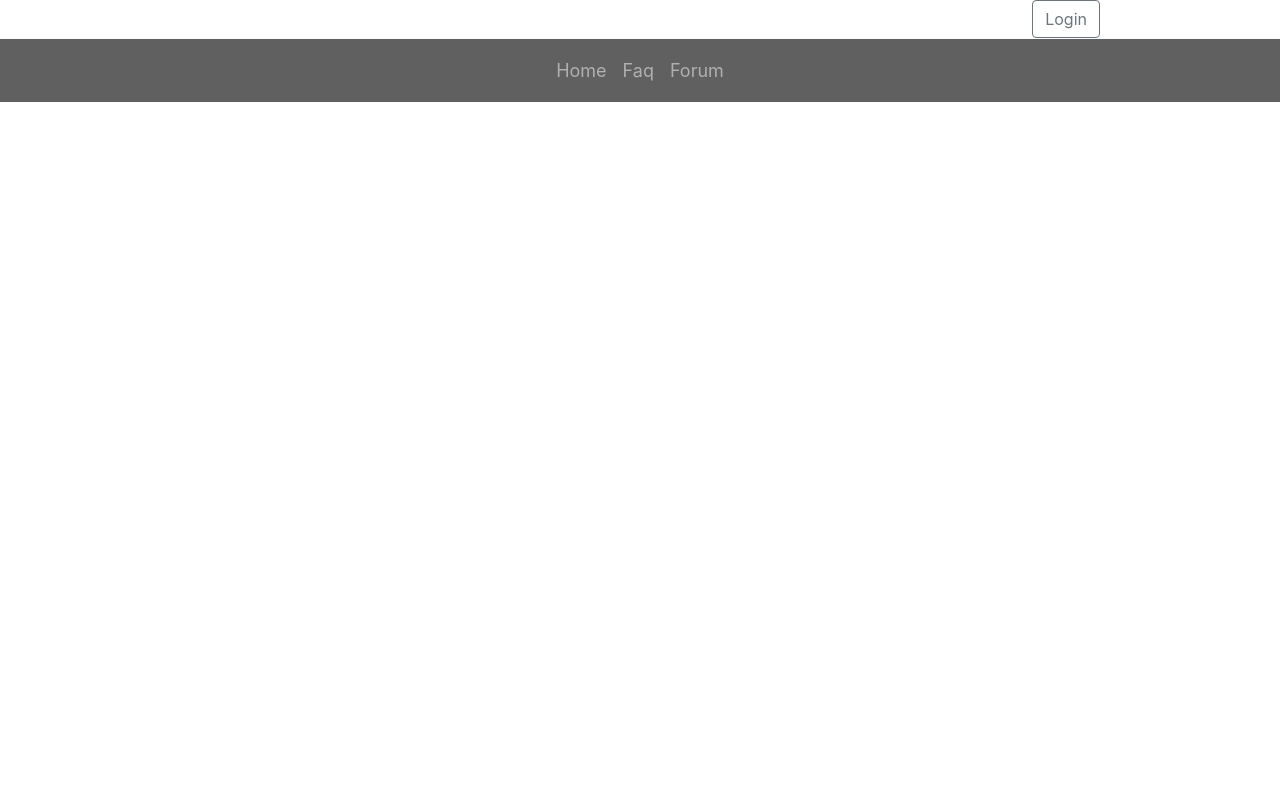
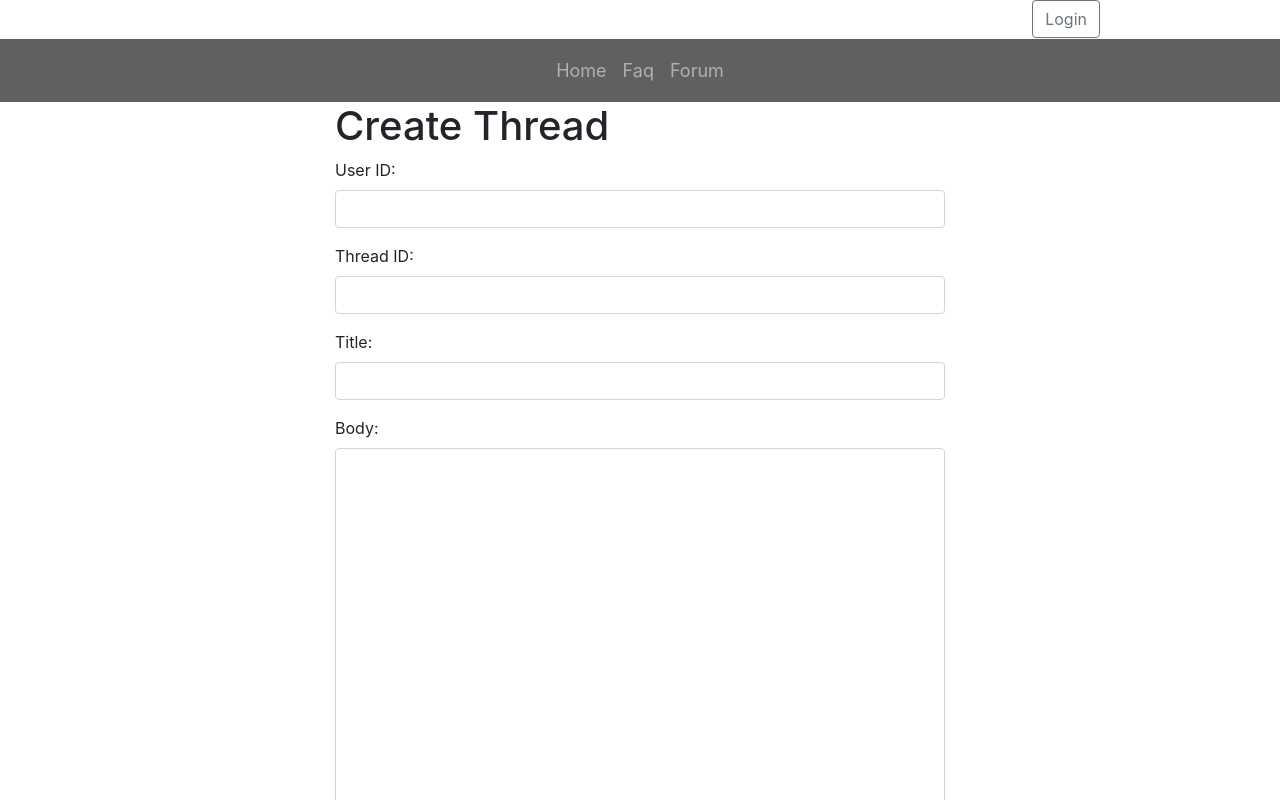
Before and after one commit to cmsalser/Information-Hub, an Angular app in the folder src/main/resources/front-end/: page /thread-add in a window 1280 px wide. Before the commit this address led to /. Shown: the top 800 px of the page. Built offline with nearby package versions, Linux system fonts and the light colour scheme.

Commit message:
Add Thread-Add component and Route

```diff
--- a/src/main/resources/front-end/src/app/app-routing.module.ts
+++ b/src/main/resources/front-end/src/app/app-routing.module.ts
@@ -9,12 +9,14 @@ import { ForumComponent } from './forum/forum.component';
 import { ThreadComponent } from './forum/thread/thread.component';
 import { ThreadEditComponent } from './forum/thread-edit/thread-edit.component';
 import { PostEditComponent } from './forum/post-edit/post-edit.component';
+import { ThreadAddComponent } from './forum/thread-add/thread-add.component';
 
 const routes: Routes = [
   { path: '', pathMatch: 'full', redirectTo: 'home'},
   { path: 'forum', component: ForumComponent },
   { path: 'thread/:id', component: ThreadComponent },
   { path: 'thread/edit/:id', component: ThreadEditComponent },
+  { path: 'thread-add', component: ThreadAddComponent },
   { path: 'post/edit/:id', component: PostEditComponent },
   { path: 'user', component: UserComponent },
   { path: 'faq', component: FaqComponent },
--- a/src/main/resources/front-end/src/app/app.module.ts
+++ b/src/main/resources/front-end/src/app/app.module.ts
@@ -13,6 +13,7 @@ import { ForumComponent } from './forum/forum.component';
 import { ThreadComponent } from './forum/thread/thread.component';
 import { ThreadEditComponent } from './forum/thread-edit/thread-edit.component';
 import { PostEditComponent } from './forum/post-edit/post-edit.component';
+import { ThreadAddComponent } from './forum/thread-add/thread-add.component';
 
 @NgModule({
   declarations: [
@@ -25,7 +26,8 @@ import { PostEditComponent } from './forum/post-edit/post-edit.component';
     ForumComponent,
     ThreadComponent,
     ThreadEditComponent,
-    PostEditComponent
+    PostEditComponent,
+    ThreadAddComponent
   ],
   imports: [
     BrowserModule,
--- a/src/main/resources/front-end/src/app/forum/forum.component.html
+++ b/src/main/resources/front-end/src/app/forum/forum.component.html
@@ -1,5 +1,8 @@
 <div class="container">
     <ul class="list-group">
+        <div class="row">
+            <a class="nav-link" routerLinkActive="active" routerLink="/thread-add">Add Thread</a>
+        </div>
         <li *ngFor="let thread of threads" class="list-group-item clearfix">
             <div class="row">
                 <a class="btn btn-lg" [routerLink]="['/thread/', thread.id]">
--- a/src/main/resources/front-end/src/app/forum/forum.service.ts
+++ b/src/main/resources/front-end/src/app/forum/forum.service.ts
@@ -24,6 +24,10 @@ export class ForumService {
     return this.Http.patch('https://jsonplaceholder.typicode.com/posts/' + id, body);
   }
 
+  addThread(body, id) {
+    console.log(body + " " + id)
+  }
+
   getPosts(id) {
     return this.Http.get('https://jsonplaceholder.typicode.com/comments?postId=' + id);
   }
--- /dev/null
+++ b/src/main/resources/front-end/src/app/forum/thread-add/thread-add.component.html
@@ -0,0 +1,22 @@
+<div class="container container-fluid col-sm-6">
+    <h1>Create Thread</h1>
+    <form role="form" (submit)="createThread()">
+        <div class="form-group">
+            <label for="userId">User ID:</label> <input type="number" class="form-control" id="userId" name="userId"
+                [(ngModel)]="newThread.userId" />
+        </div>
+        <div class="form-group">
+            <label for="id">Thread ID:</label> <input type="number" class="form-control" id="id" name="id"
+                [(ngModel)]="newThread.id" />
+        </div>
+        <div class="form-group">
+            <label for="title">Title:</label> <input type="text" class="form-control" id="title" name="title"
+                [(ngModel)]="newThread.title" />
+        </div>
+        <div class="form-group">
+            <label for="body">Body:</label> <textarea type="text" class="form-control" id="body" name="body"
+                style="height: 500px;" [(ngModel)]="newThread.body"></textarea>
+        </div>
+        <button type="submit" class="btn btn-primary">Submit Edit</button>
+    </form>
+</div>
--- /dev/null
+++ b/src/main/resources/front-end/src/app/forum/thread-add/thread-add.component.ts
@@ -0,0 +1,24 @@
+import { Component, OnInit } from '@angular/core';
+import { Thread } from '../../models/thread.model';
+import { Router } from "@angular/router";
+import { ForumService } from '../forum.service';
+
+@Component({
+  selector: 'app-thread-add',
+  templateUrl: './thread-add.component.html',
+  styleUrls: ['./thread-add.component.css']
+})
+export class ThreadAddComponent implements OnInit {
+  newThread = {} as Thread;
+
+  constructor(private ForumService: ForumService, private Router: Router) { }
+
+  ngOnInit(): void {
+  }
+
+  createThread() {
+    const body = JSON.stringify(this.newThread);
+    this.ForumService.addThread(body, this.newThread.id);
+    this.Router.navigateByUrl('/thread/' + this.newThread.id);
+  }
+}
```
Also changed, not shown: src/main/resources/front-end/src/app/forum/thread-add/thread-add.component.css (added), 1 other file (tests, documents, lock files or other folders).
